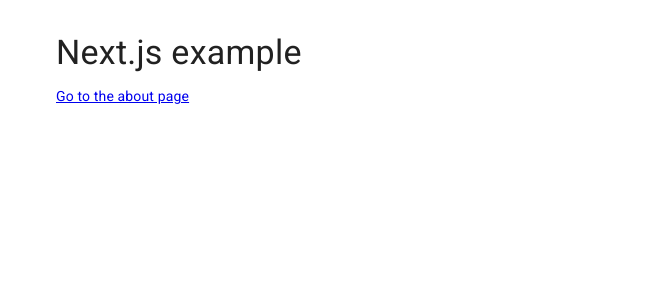
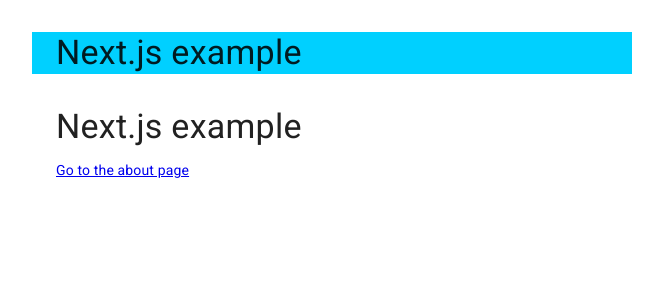
Before and after one commit to SushritPasupuleti/responsive-react-next, a Next.js app in the folder client/: page / in a window 1280 px wide. Shown: the top 300 px of the page, without its empty margins (308-971 px from the left). Built offline with nearby package versions, Linux system fonts and the light colour scheme.

Commit message:
experiment with containers

```diff
--- a/client/components/navbar.js
+++ b/client/components/navbar.js
@@ -6,9 +6,13 @@ import Link from 'next/link';
 
 function Navbar() {
     return (
-        <div>
-
-        </div>
+        <Container maxWidth="sm" style={{'background': 'rgb(0 208 255)'}}>
+            <Box my={4}>
+                <Typography variant="h4" component="h1" gutterBottom>
+                    Next.js example
+        </Typography>
+            </Box>
+        </Container>
     )
 }
 
--- a/client/pages/index.js
+++ b/client/pages/index.js
@@ -3,9 +3,12 @@ import Container from '@material-ui/core/Container';
 import Typography from '@material-ui/core/Typography';
 import Box from '@material-ui/core/Box';
 import Link from 'next/link';
+import Navbar from '../components/navbar';
 
 export default function Index() {
   return (
+    <>
+    <Navbar></Navbar>
     <Container maxWidth="sm">
       <Box my={4}>
         <Typography variant="h4" component="h1" gutterBottom>
@@ -16,5 +19,6 @@ export default function Index() {
         </Link>
       </Box>
     </Container>
+    </>
   );
 }
```
